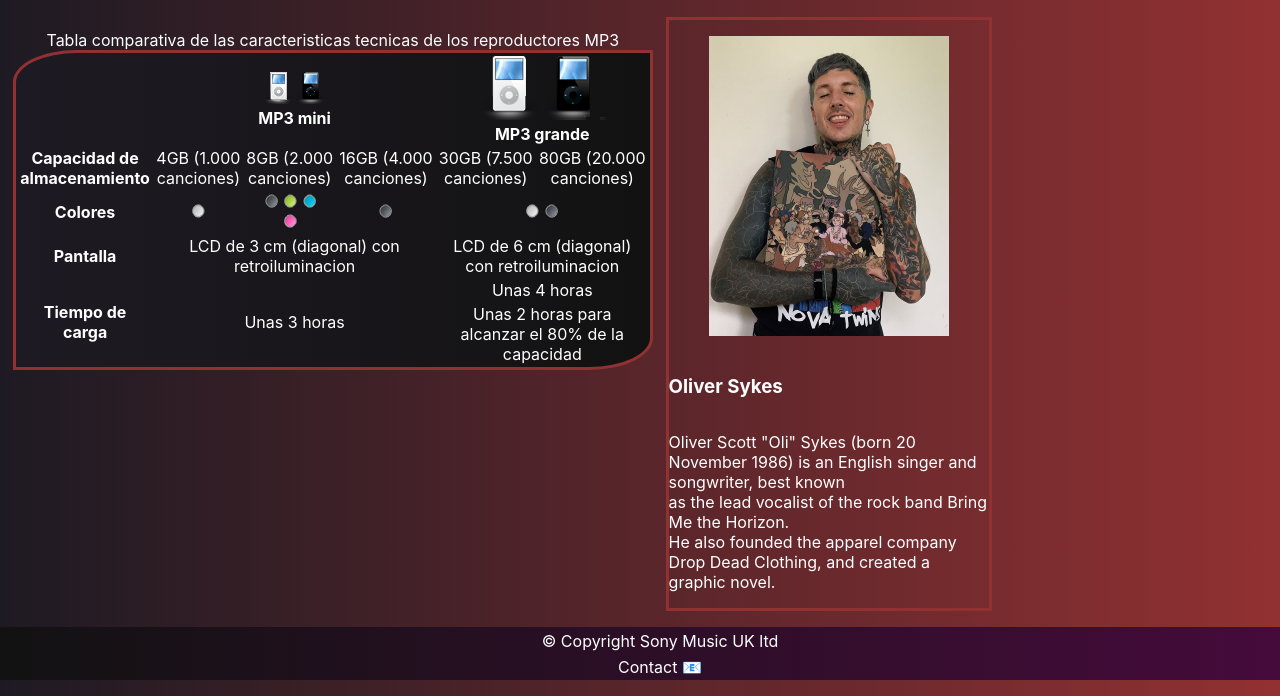
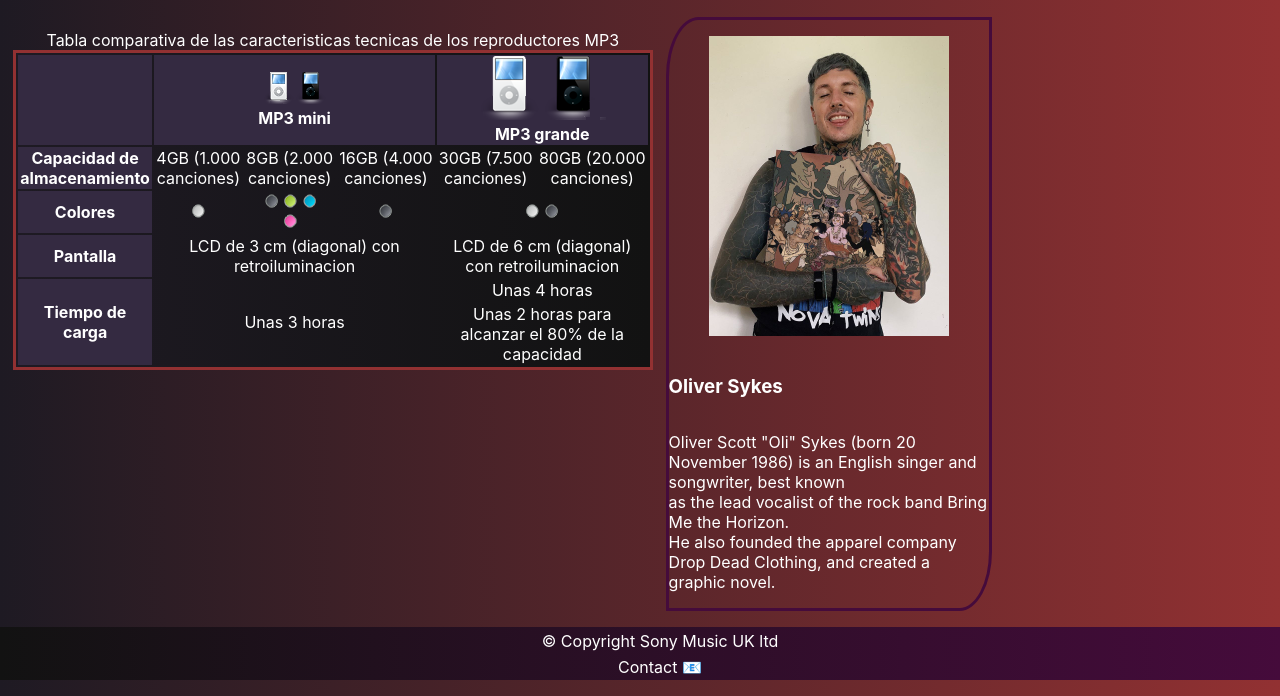
Before and after one commit to LuuOW/TP03-Lab, a plain HTML site: page html/presentaciones.html in a window 1280 px wide. Shown: the part 212-908 px from the top of the page. Drawn offline with Linux system fonts and the light colour scheme.

Commit message:
table with style...

```diff
--- a/css/style.css
+++ b/css/style.css
@@ -107,9 +107,12 @@ main section article table {
     width: 50%;
     border: 0.2rem solid var(--color-coral-salmon);
     float: left;
-    border-radius: 10% 0 10% 0;
+    /* border-radius: 10% 0 10% 0; */
 }
 
+th {
+    background: var(--color-purple-grey);
+}
 
 
 .article_1 {
@@ -131,12 +134,13 @@ main section article table {
 aside {
     width: 25%;
     color: white;
-    border: 0.2rem solid var(--color-coral-salmon);
+    border: 0.2rem solid var(--color-purple-br);
     margin-left: 2rem;
     margin-right: 5rem;
     display: flex;
     flex-direction: row;
     flex-wrap: wrap;
+    border-radius: 10% 0 10% 0;
 }
 
 aside figure img {
```
